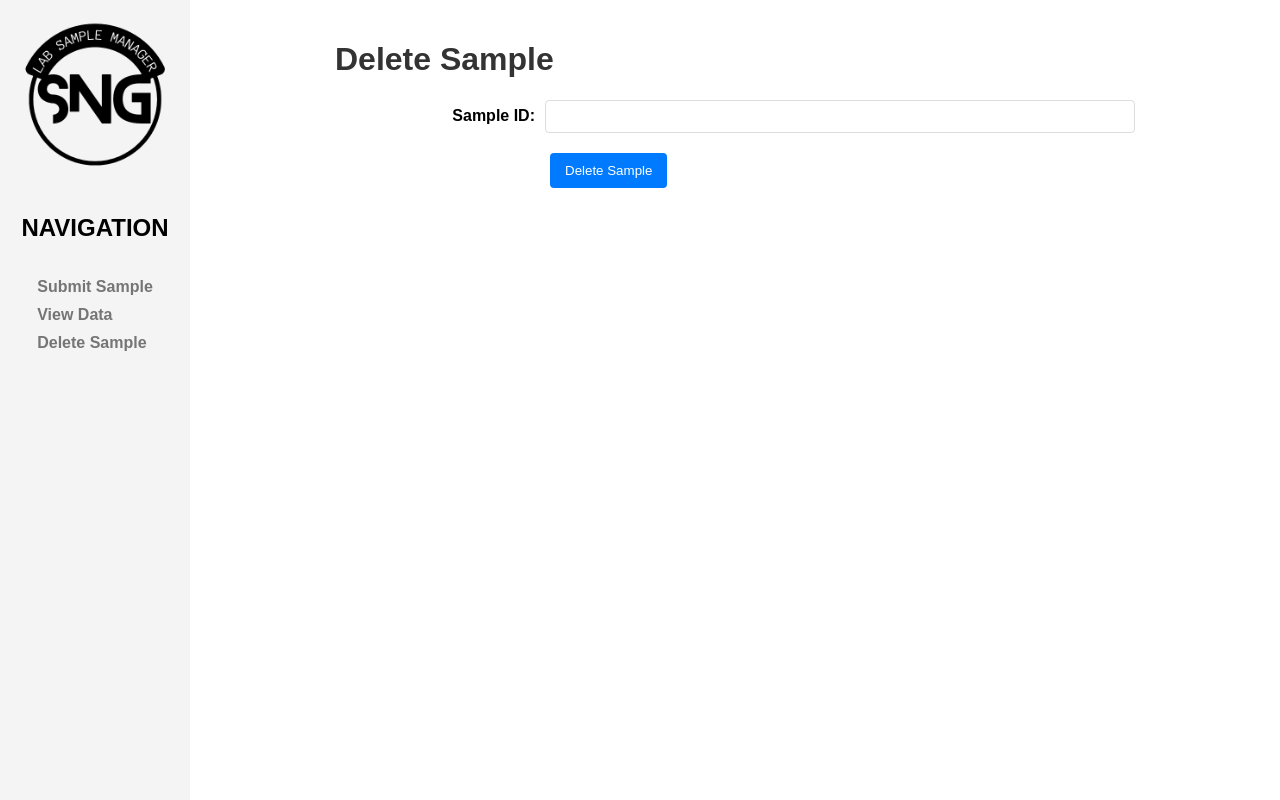
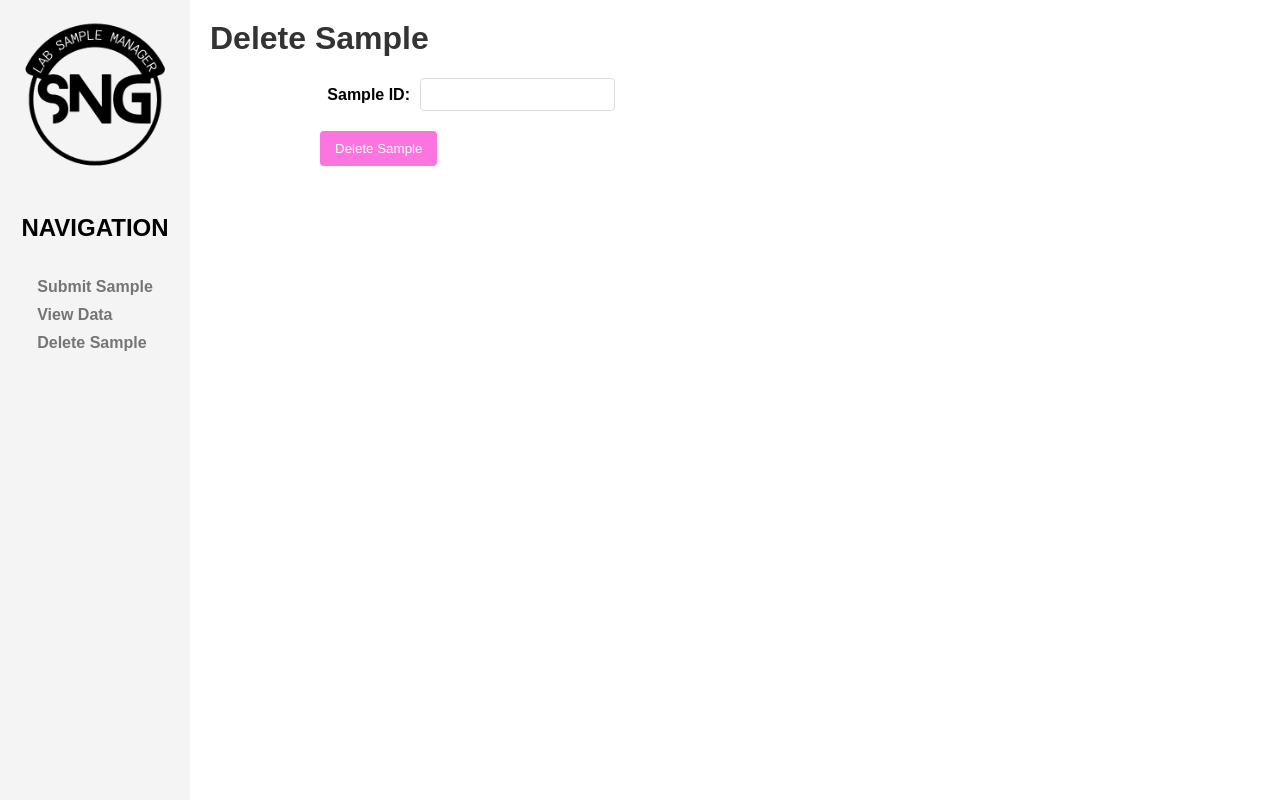
Before and after one commit to lukezhang-811/sng, a Django app: template SampleNameGen/templates/delete_sample.html in a window 1280 px wide. Run offline with Django 3.2, Linux system fonts and the light colour scheme; the template is opened without the code that fills it, so the values that code supplies are empty.

Commit message:
more aesthetic changes

```diff
--- a/SampleNameGen/templates/base.html
+++ b/SampleNameGen/templates/base.html
@@ -21,6 +21,7 @@
             display: flex;
             flex-direction: column;
             align-items: center;
+            flex-shrink: 0;
         }
         .sidebar img {
             max-width: 100%;
@@ -51,15 +52,17 @@
         }
         .main-content {
             flex: 1;
-            padding: 20px;
+            padding: 20px 0 20px 20px;
             background-color: #fff;
+            overflow-x: auto;
         }
         .container {
-            max-width: 800px;
-            margin: auto;
+            margin: 0;
+            max-width: none;
         }
         h1 {
             color: #333;
+            margin-top: 0;
         }
         .form-group {
             margin-bottom: 15px;
@@ -80,7 +83,7 @@
             box-sizing: border-box;
         }
         .btn {
-            background-color: #007bff;
+            background-color: #fb74e0;
             color: white;
             padding: 10px 15px;
             border: none;
@@ -92,7 +95,7 @@
             transition: background-color 0.3s ease;
         }
         .btn:hover {
-            background-color: #0056b3;
+            background-color: #bc57a8;
         }
         .message {
             padding: 10px;
--- a/SampleNameGen/templates/delete_sample.html
+++ b/SampleNameGen/templates/delete_sample.html
@@ -13,15 +13,37 @@
 </ul>
 {% endif %}
 
-<form method="post">
+<form method="post" class="delete-form">
     {% csrf_token %}
     <div class="form-group">
         <label for="sample_id">Sample ID:</label>
         <input type="text" id="sample_id" name="sample_id" required class="form-control">
     </div>
     <div class="form-group">
-        <label></label>
         <button type="submit" class="btn">Delete Sample</button>
     </div>
 </form>
+
+<style>
+    .delete-form {
+        max-width: 400px;
+        margin-left: 0;
+    }
+    .form-group {
+        display: flex;
+        align-items: center;
+        margin-bottom: 15px;
+    }
+    .form-group label {
+        width: 100px;
+        text-align: right;
+        margin-right: 10px;
+    }
+    .form-group input {
+        flex: 1;
+    }
+    .form-group button {
+        margin-left: 110px;
+    }
+</style>
 {% endblock %}
--- a/sng/settings.py
+++ b/sng/settings.py
@@ -11,6 +11,7 @@ https://docs.djangoproject.com/en/4.2/ref/settings/
 """
 
 from pathlib import Path
+import os
 
 # Build paths inside the project like this: BASE_DIR / 'subdir'.
 BASE_DIR = Path(__file__).resolve().parent.parent
@@ -117,7 +118,7 @@ USE_TZ = True
 # https://docs.djangoproject.com/en/4.2/howto/static-files/
 
 STATIC_URL = 'static/'
-STATICFILES_DIRS = [BASE_DIR / "static"]
+STATIC_ROOT = os.path.join(BASE_DIR, 'staticfiles')
 
 # Default primary key field type
 # https://docs.djangoproject.com/en/4.2/ref/settings/#default-auto-field
```
Also changed, not shown: SampleNameGen/templates/submit_form.html (+12 -0 lines), db.sqlite3.
